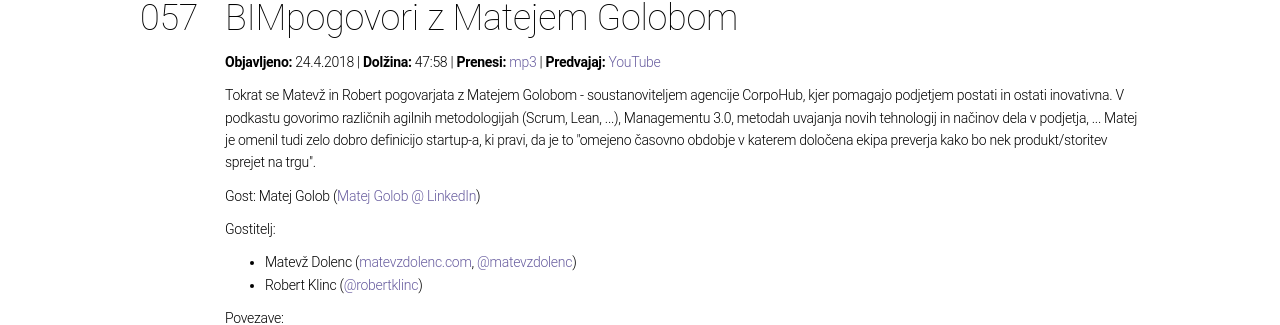
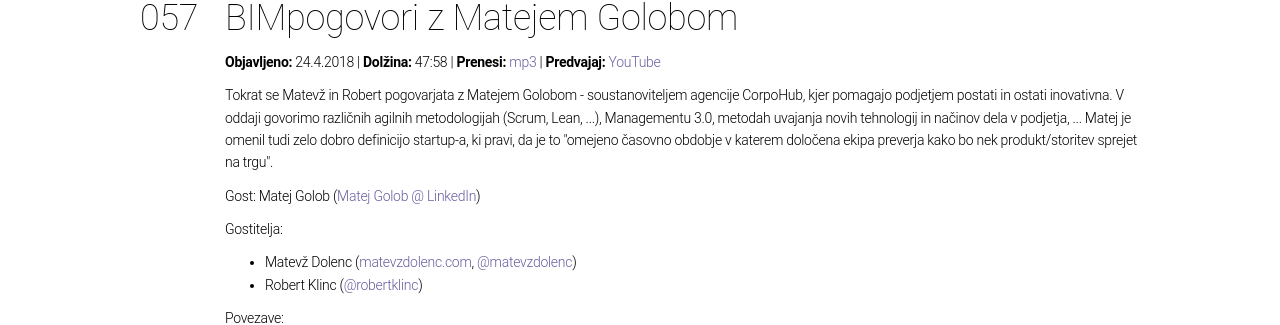
Before and after one commit to bimpogovori/bimpogovori.github.io, a Jekyll site: the page built from _posts/2018-04-24-057.html, in a window 1280 px wide. Shown: the part 484-809 px from the top of the page. Built offline with Jekyll 4.4.1, drawn with Linux system fonts in a browser that asks for light colours.

Commit message:
057: popravki zapiskov

```diff
--- a/_posts/2018-04-24-057.html
+++ b/_posts/2018-04-24-057.html
@@ -3,7 +3,7 @@ layout: post
 title: BIMpogovori z Matejem Golobom
 number: "057"
 duration: "47:58"
-description: Tokrat se Matevž in Robert pogovarjata z Matejem Golobom - soustanoviteljem agencije CorpoHub, kjer pomagajo podjetjem postati in ostati inovativna. V podkastu govorimo različnih agilnih metodologijah (Scrum, Lean, ...), Managementu 3.0, metodah uvajanja novih tehnologij in načinov dela v podjetja, ... Matej je omenil tudi zelo dobro definicijo startup-a, ki pravi, da je to "omejeno časovno obdobje v katerem določena ekipa preverja kako bo nek produkt/storitev sprejet na trgu".
+description: Tokrat se Matevž in Robert pogovarjata z Matejem Golobom - soustanoviteljem agencije CorpoHub, kjer pomagajo podjetjem postati in ostati inovativna. V oddaji govorimo različnih agilnih metodologijah (Scrum, Lean, ...), Managementu 3.0, metodah uvajanja novih tehnologij in načinov dela v podjetja, ... Matej je omenil tudi zelo dobro definicijo startup-a, ki pravi, da je to "omejeno časovno obdobje v katerem določena ekipa preverja kako bo nek produkt/storitev sprejet na trgu".
 subtitle: BIMpogovori z Matejem Golobom
 date: 2018-04-24
 file: "https://github.com/bimpogovori/bimpogovori.github.io/raw/master/recordings/BIMpogovori-057.mp3"
@@ -18,7 +18,7 @@ comments: false
 
 <p>Gost: Matej Golob (<a href="https://www.linkedin.com/in/matejgolob/">Matej Golob @ LinkedIn</a>)</p>
 
-<p>Gostitelj:</p>
+<p>Gostitelja:</p>
 <ul>
 	<li>Matevž Dolenc (<a href="http://matevzdolenc.com">matevzdolenc.com</a>, <a href="http://twitter.com/matevzdolenc">@matevzdolenc</a>)</li>
 	<li>Robert Klinc (<a href="http://twitter.com/robertklinc">@robertklinc</a>)</li>
```
